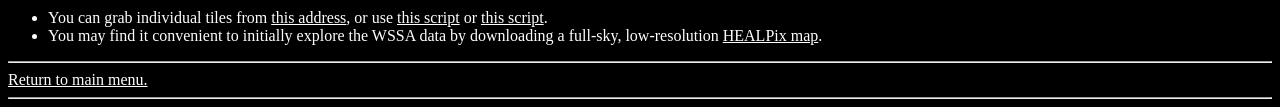
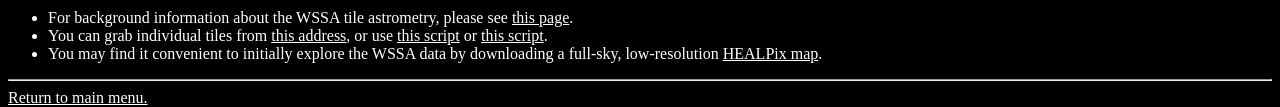
Before and after one commit to ameisner/wssa_site, a plain HTML site: page data.html in a window 1280 px wide. Shown: the part 505-612 px from the top of the page. Drawn offline with Linux system fonts and the light colour scheme.

Commit message:
link to tile astrometry page on data page

```diff
--- a/data.html
+++ b/data.html
@@ -12,6 +12,10 @@
 <img src=pngs/t206_clean.png border=1 height="392" width="500"> <p>
 
 <ul>
+
+<li> For background information about the WSSA tile astrometry, please see
+<a href="tile_astrometry.html">this page</a>. </li>
+
 <li> You can grab individual tiles from <a href="v1.0">this address</a>, or
 use <a href="wget_many">this script</a> or <a href="wget_single">this
 script</a>.</li>
```
